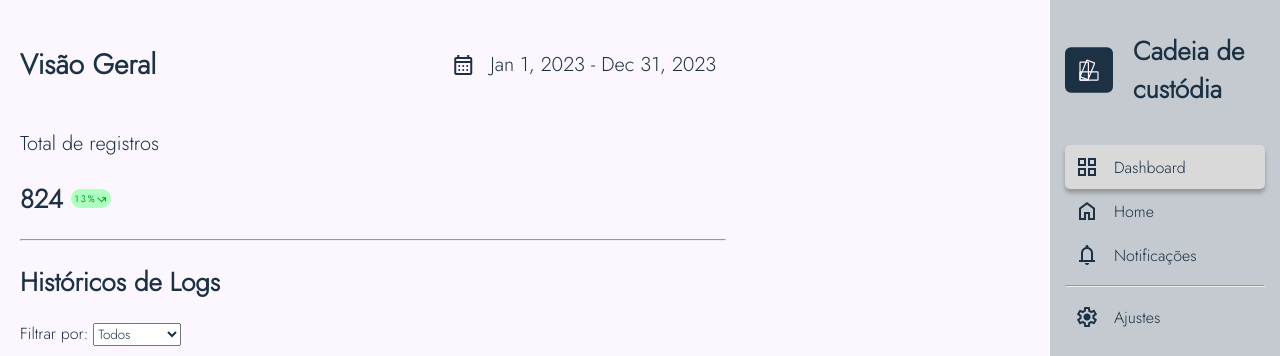
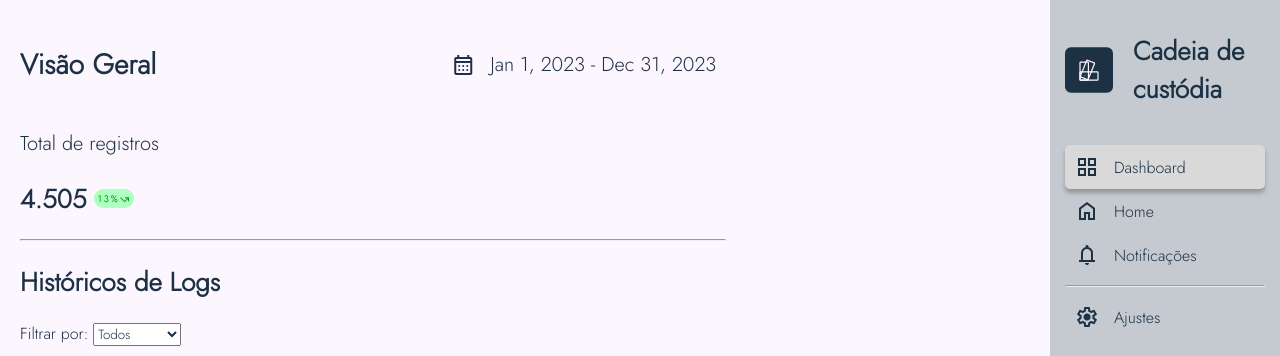
Before and after one commit to Ana-Laura-Moratelli/gerenciador-logs, a Flask app: page / in a window 1280 px wide. Shown: the top 356 px of the page. Run offline with Flask 3, Linux system fonts and the light colour scheme; data that the repository does not hold is empty; some libraries are stand-ins or nearby versions.

Commit message:
ajustando

```diff
--- a/src/templates/dashboard.html
+++ b/src/templates/dashboard.html
@@ -22,7 +22,7 @@
                 </span>Jan 1, 2023 - Dec 31, 2023</p></div>
             </div>
             <p>Total de registros</p>
-            <h2>824  <img class="grafico" src="../static/img/grafico1.svg" alt="gráfico subindo"></h2>
+            <h2>4.505  <img class="grafico" src="../static/img/grafico1.svg" alt="gráfico subindo"></h2>
 
 
             <!---GRÁFICO-->
```
